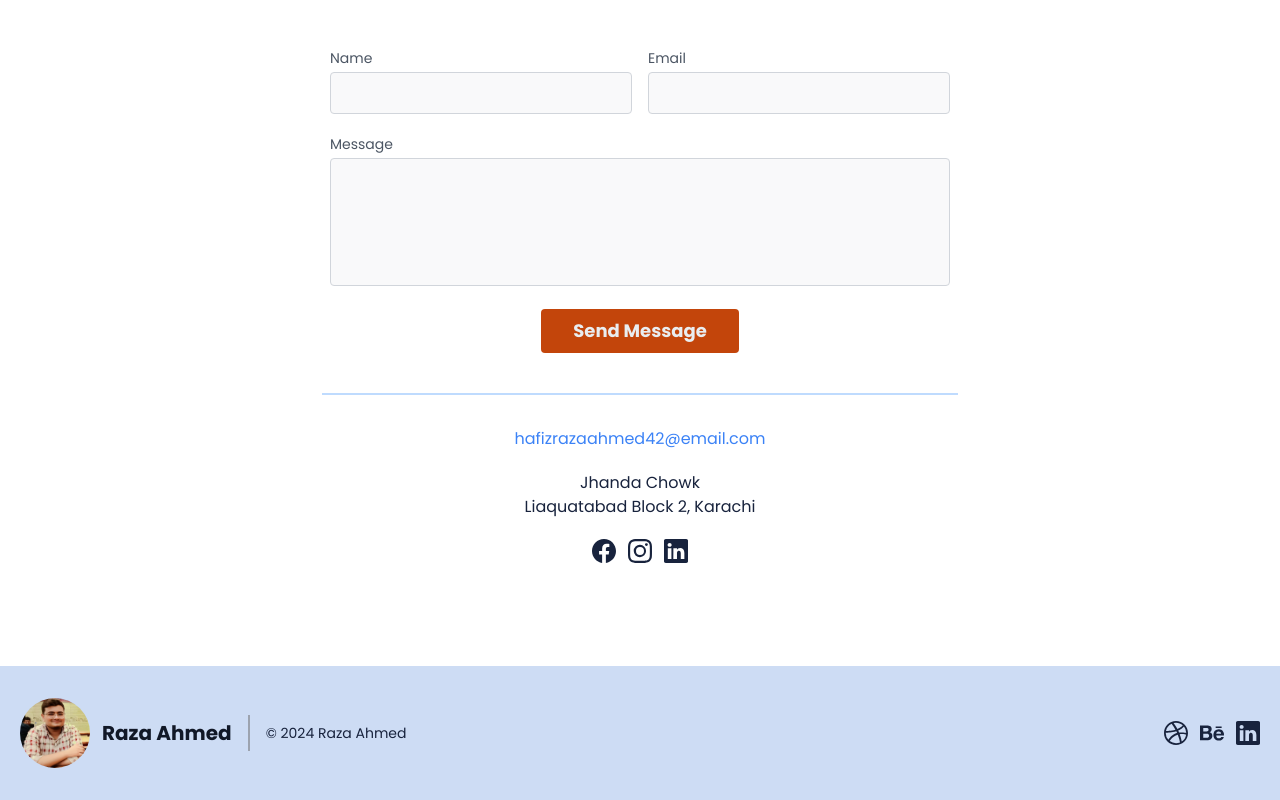
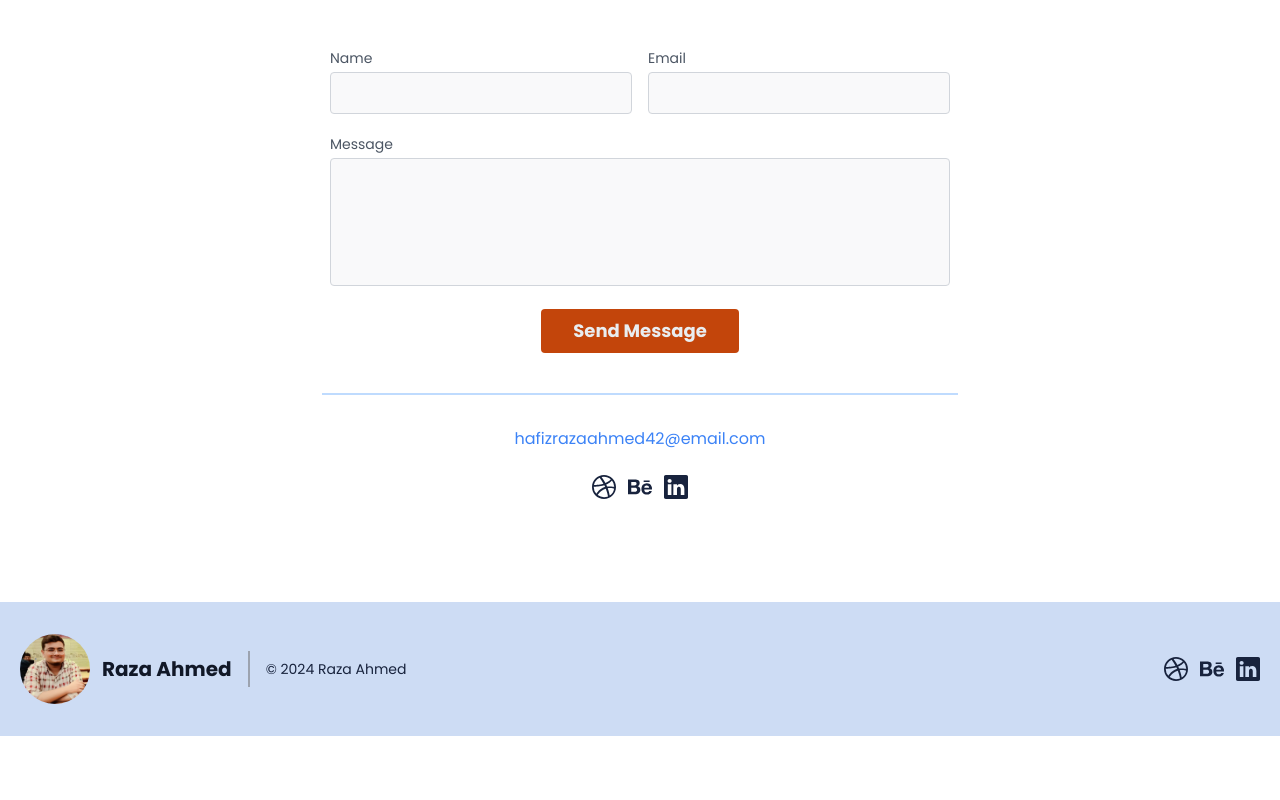
Before and after one commit to raza-ahmed-khan360/next-js-milestone-02-project-02, a Next.js app: page / in a window 1280 px wide. Shown: the part 3747-4547 px from the top of the page. After the commit the page ends 4483 px from the top, so only its background shows below. Built offline with nearby package versions, Linux system fonts and the light colour scheme.

Commit message:
Contact.tsx

```diff
--- a/app/components/Contact.tsx
+++ b/app/components/Contact.tsx
@@ -1,6 +1,6 @@
 import Link from "next/link";
 import React from "react";
-import { BsFacebook, BsInstagram, BsLinkedin } from "react-icons/bs";
+import { BsBehance, BsDribbble, BsLinkedin } from "react-icons/bs";
 
 const Contact = () => {
   return (
@@ -80,26 +80,22 @@ const Contact = () => {
 
               <div className="p-2 w-full pt-8 mt-8 border-t-2 border-blue-200 text-center">
                 <a className="text-blue-500">hafizrazaahmed42@email.com</a>
-                <p className="leading-normal my-5">
-                  Jhanda Chowk
-                  <br />
-                  Liaquatabad Block 2, Karachi
-                </p>
+               <div className="leading-normal py-3"/>
                 <span className="inline-flex">
                   <Link
-                    href="https://www.facebook.com/profile.php?id=100008466768023"
+                    href="https://dribbble.com/razaahmed321"
                     target="_blank"
                     className="text-brand-text"
                   >
-                    <BsFacebook className="transition-transform duration-300 ease-in-out hover:scale-110 text-2xl" />
+                    <BsDribbble className="transition-transform duration-300 ease-in-out hover:scale-110 text-2xl" />
                   </Link>
 
                   <Link
-                    href="https://www.instagram.com/raza._.ahmed321/"
+                    href="https://www.behance.net/hafizrazaahmed"
                     target="_blank"
                     className=" ml-3 text-brand-text"
                   >
-                    <BsInstagram className="transition-transform duration-300 ease-in-out hover:scale-110 text-2xl" />
+                    <BsBehance className="transition-transform duration-300 ease-in-out hover:scale-110 text-2xl" />
                   </Link>
                   <Link
                     href="https://www.linkedin.com/in/raza-ahmed-a39886290/"
```
